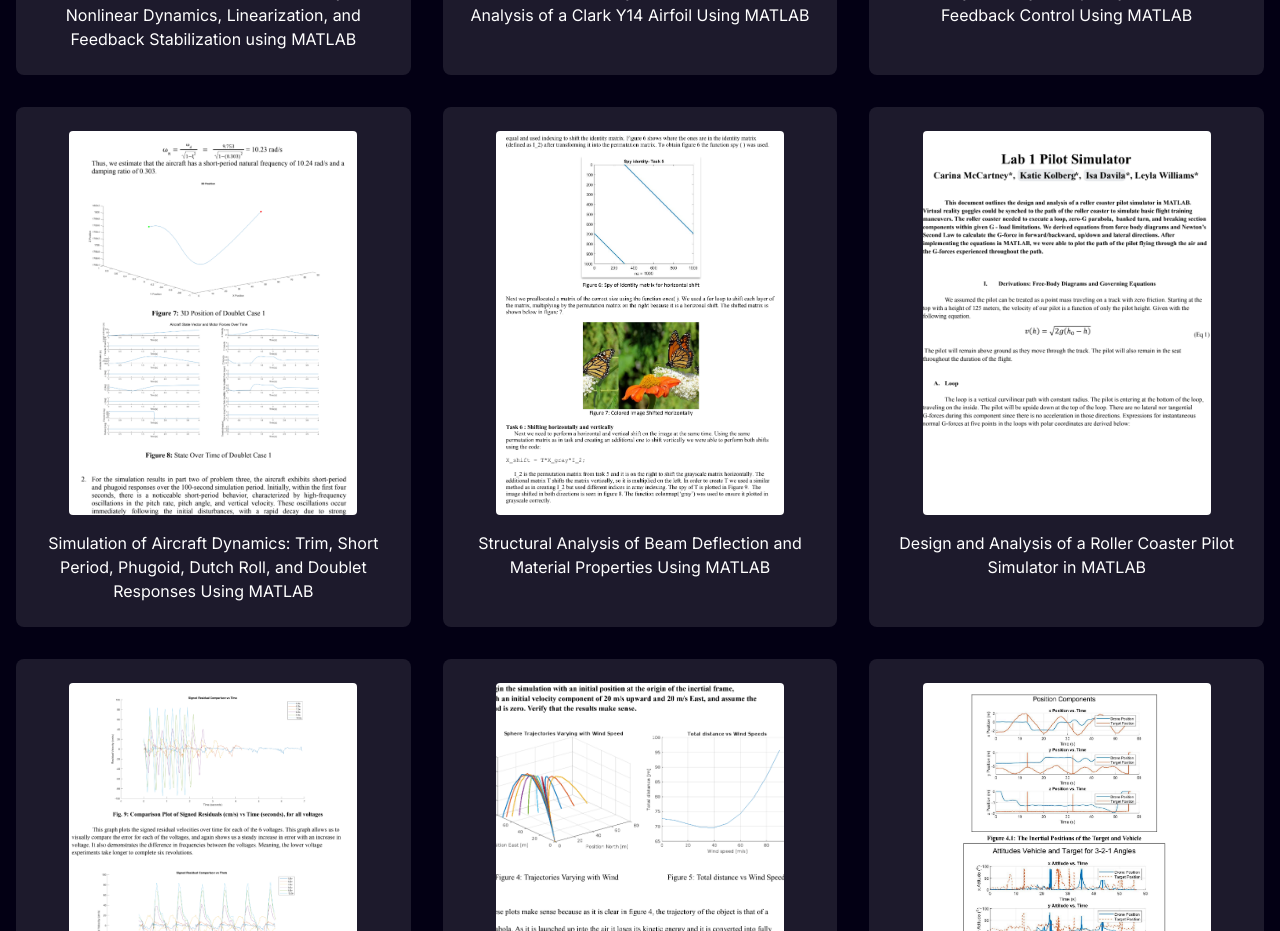
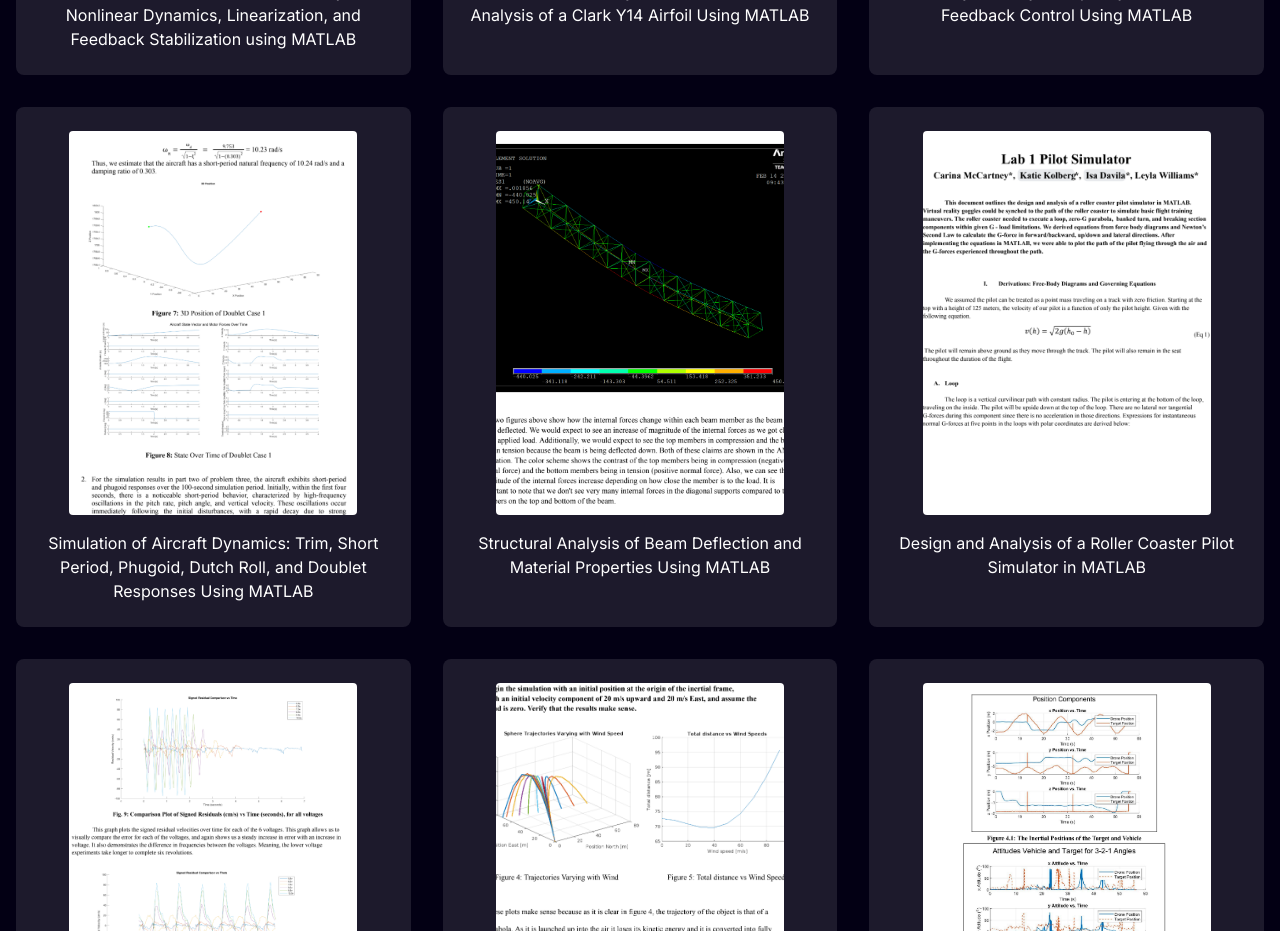
Before and after one commit to DavilaDawg/portfolio, a Next.js app: page / in a window 1280 px wide. Shown: the part 3340-4271 px from the top of the page. Built offline with nearby package versions, Linux system fonts and the light colour scheme.

Commit message:
fix(lab): image for structures lab

```diff
--- a/components/main/Labs.tsx
+++ b/components/main/Labs.tsx
@@ -57,7 +57,7 @@ const labReports: LabReport[] = [
 			"https://drive.google.com/file/d/1zRVq6K1SkgJks-K1LdzMrZXvZIgSpv--/view?usp=sharing",
 		description:
 			"This lab examines beam deflection under various loads to analyze material stiffness and structural behavior. Measurements are compared to theoretical predictions, providing insight into load distribution and engineering applications.",
-		imageUrl: "/lab5.png",
+		imageUrl: "/lab22.png",
 	},
 	{
 		id: 6,
```
Also changed, not shown: public/lab22.png (added).
